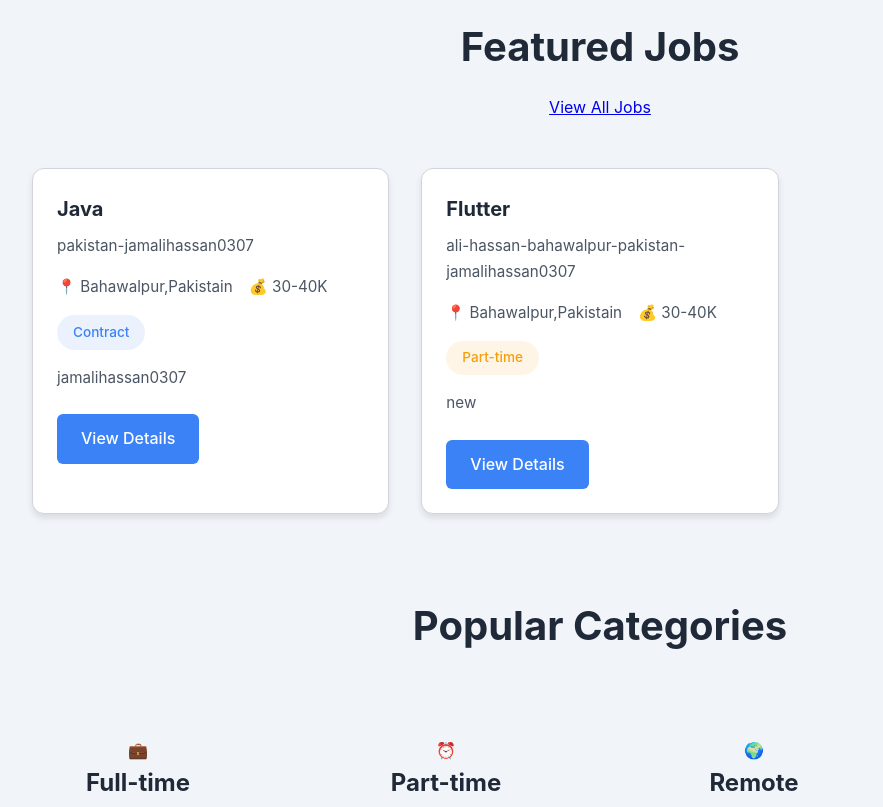
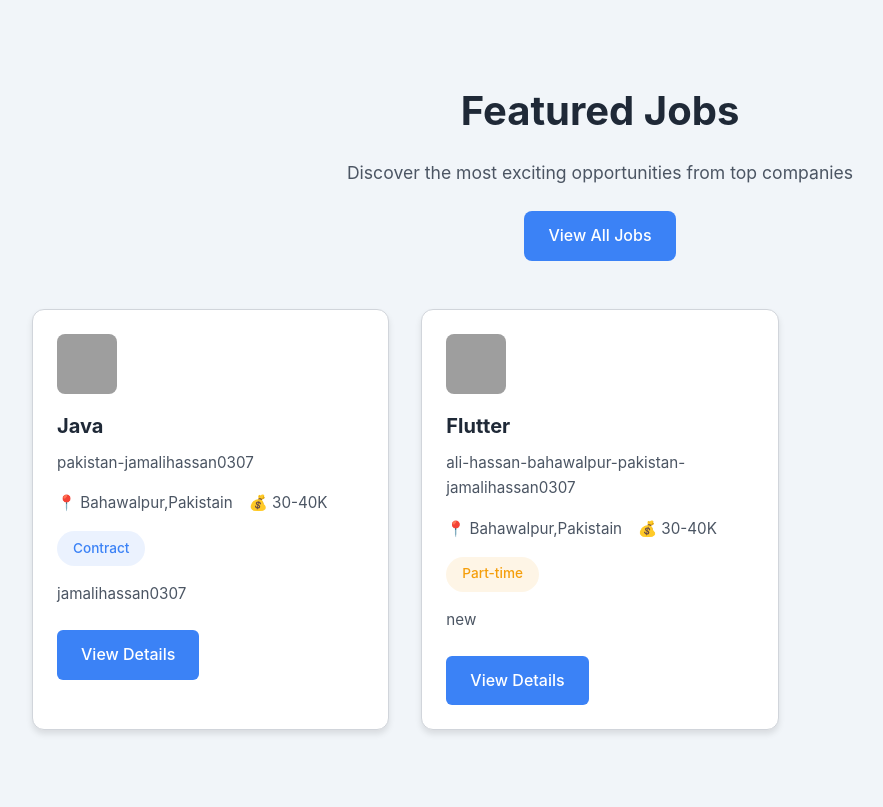
Before and after one commit to jamalihassan0307/Django_Job_Portal_Danish, a Django app: page / in a window 1280 px wide. Shown: the part 639-1446 px from the top of the page, without its empty margins (40-923 px from the left). Run offline with Django 5.2, Linux system fonts and the light colour scheme; data comes from the database, SQL or seed files in the repository; grey boxes are pictures that could not be loaded.

Commit message:
Enhance home and jobs templates with new features and improved layout; add hero overlay and company logos, update CSS for better visual appeal, and streamline job detail links. Remove unused categories section for a cleaner design.

```diff
--- a/jobs/templates/jobs/home.html
+++ b/jobs/templates/jobs/home.html
@@ -10,6 +10,7 @@
 {% block content %}
 <div class="home-container">
     <section class="hero-section">
+        <div class="hero-overlay"></div>
         <div class="hero-content">
             <h1>Find Your Dream Job</h1>
             <p>Search through thousands of job listings and find the perfect match for your skills and aspirations.</p>
@@ -35,12 +36,16 @@
     <section class="featured-jobs">
         <div class="section-header">
             <h2>Featured Jobs</h2>
+            <p>Discover the most exciting opportunities from top companies</p>
             <a href="{% url 'jobs' %}" class="view-all-btn">View All Jobs</a>
         </div>
         <div class="jobs-grid">
             {% for job in featured_jobs %}
             <div class="job-card">
                 <div class="job-header">
+                    <div class="company-logo">
+                        <img src="https://ui-avatars.com/api/?name={{ job.company }}&background=random" alt="{{ job.company }} Logo">
+                    </div>
                     <h3>{{ job.job_title }}</h3>
                     <span class="company">{{ job.company }}</span>
                 </div>
@@ -52,29 +57,15 @@
                 <div class="job-description">
                     <p>{{ job.description|truncatewords:20 }}</p>
                 </div>
-                <a href="{% url 'job_detail' job.id %}" class="view-job-btn">View Details</a>
+                <a href="{% url 'jobs' %}" class="view-job-btn">View Details</a>
             </div>
             {% endfor %}
         </div>
     </section>
 
-    <section class="categories">
-        <div class="section-header">
-            <h2>Popular Categories</h2>
-        </div>
-        <div class="categories-grid">
-            {% for category in categories %}
-            <div class="category-card">
-                <span class="category-icon">{{ category.icon }}</span>
-                <h3>{{ category.name }}</h3>
-                <p>{{ category.job_count }} jobs available</p>
-                <a href="{% url 'jobs' %}?type={{ category.name }}" class="category-link">Browse Jobs</a>
-            </div>
-            {% endfor %}
-        </div>
-    </section>
 
     <section class="cta-section">
+        <div class="cta-overlay"></div>
         <div class="cta-content">
             <h2>Ready to Find Your Next Opportunity?</h2>
             <p>Join thousands of job seekers who have found their dream jobs through JobPortal.</p>
--- a/static/css/pages/Home.css
+++ b/static/css/pages/Home.css
@@ -104,6 +133,23 @@
 .section-header p {
   color: var(--text-secondary);
   font-size: 1.1rem;
+  margin-bottom: 1.5rem;
+}
+
+.view-all-btn {
+  display: inline-block;
+  padding: 0.75rem 1.5rem;
+  background: var(--primary-color);
+  color: white;
+  text-decoration: none;
+  border-radius: 8px;
+  font-weight: 500;
+  transition: all 0.3s ease;
+}
+
+.view-all-btn:hover {
+  background: var(--secondary-color);
+  transform: translateY(-2px);
 }
 
 .jobs-grid {
@@ -127,6 +173,20 @@
 
 .job-header {
   margin-bottom: 1rem;
+}
+
+.company-logo {
+  width: 60px;
+  height: 60px;
+  border-radius: 8px;
+  overflow: hidden;
+  margin-bottom: 1rem;
+}
+
+.company-logo img {
+  width: 100%;
+  height: 100%;
+  object-fit: cover;
 }
 
 .job-header h3 {
@@ -236,18 +295,36 @@
   box-shadow: 0 8px 15px rgba(0, 0, 0, 0.1);
 }
 
+.category-image {
+  height: 200px;
+  overflow: hidden;
+}
+
+.category-image img {
+  width: 100%;
+  height: 100%;
+  object-fit: cover;
+  transition: transform 0.3s ease;
+}
+
+.category-card:hover .category-image img {
+  transform: scale(1.1);
+}
+
 .category-card h3 {
   font-size: 1.5rem;
   color: var(--text-primary);
-  margin-bottom: 0.5rem;
+  margin: 1.5rem 1.5rem 0.5rem;
 }
 
 .category-card p {
   color: var(--text-secondary);
-  margin-bottom: 1rem;
+  margin: 0 1.5rem 1rem;
 }
 
 .category-link {
+  display: inline-block;
+  margin: 0 1.5rem 1.5rem;
   color: var(--primary-color);
   text-decoration: none;
   font-weight: 500;
```
Also changed, not shown: other parts of static/css/pages/Home.css (+60 -8 lines), jobs/templates/jobs/jobs.html (+2 -14 lines).
